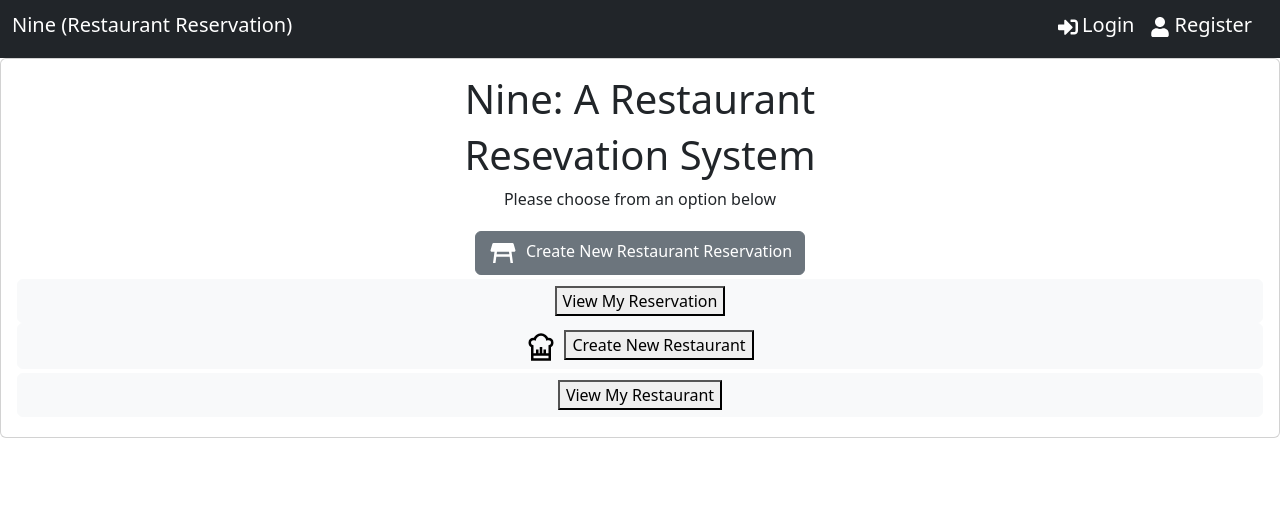
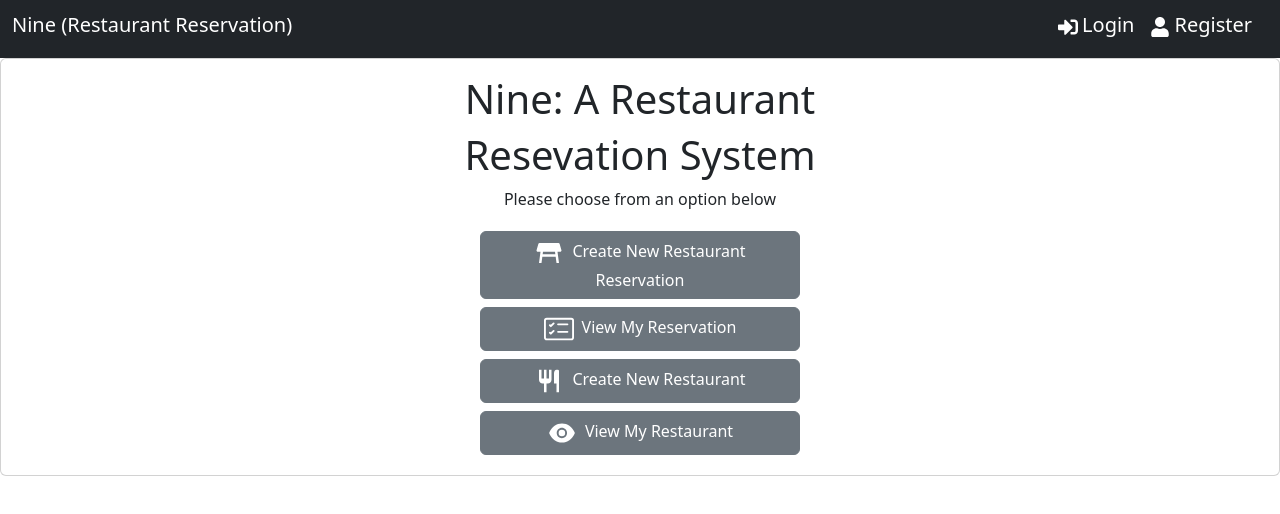
Before and after one commit to ThanachatAim/project-SW-DEV, a Next.js app in the folder nine/: page / in a window 1280 px wide. Shown: the top 514 px of the page. Built offline with nearby package versions, Linux system fonts and the light colour scheme.

Commit message:
update home page button

```diff
--- a/nine/app/page.js
+++ b/nine/app/page.js
@@ -1,7 +1,9 @@
 "use client";
 import Navbar from "../components/navbar";
 import { MdTableRestaurant } from "react-icons/md";
-import { GrRestaurant } from "react-icons/gr";
+import { BiRestaurant } from "react-icons/bi";
+import { BsCardChecklist } from "react-icons/bs";
+import { AiFillEye } from "react-icons/ai";
 import { getUser } from "@/logic/user";
 
 export default function page() {
@@ -32,21 +34,43 @@ export default function page() {
           <h1 className="card-title">Nine: A Restaurant</h1>
           <h1 className="caard-title">Resevation System</h1>
           <p className="card-text">Please choose from an option below</p>
-          <div className="btn btn-secondary btn-md btn-block my-1">
-            <MdTableRestaurant className="me-2" size={30} />
-            <a onClick={() => homeHandler("/create/reservation")}>
-              Create New Restaurant Reservation
-            </a>
+          <div className="d-block">
+            <div
+              className="btn btn-secondary btn-md btn-block my-1"
+              style={{ width: "20rem" }}
+            >
+              <MdTableRestaurant className="me-2" size={30} />
+              <a onClick={() => homeHandler("/create/reservation")}>
+                Create New Restaurant Reservation
+              </a>
+            </div>
           </div>
-          <div className="btn btn-light d-block">
-            <button onClick={() => homeHandler()}>View My Reservation</button>
+          <div className="d-block">
+            <div
+              className="btn btn-secondary btn-md btn-block my-1"
+              style={{ width: "20rem" }}
+            >
+              <BsCardChecklist className="me-2" size={30} />
+              <a onClick={() => homeHandler()}>View My Reservation</a>
+            </div>
           </div>
-          <div className="btn btn-light d-block">
-            <GrRestaurant className="me-2" size={30} />
-            <button onClick={() => homeHandler()}>Create New Restaurant</button>
+          <div className="d-block">
+            <div
+              className="btn btn-secondary btn-md btn-block my-1"
+              style={{ width: "20rem" }}
+            >
+              <BiRestaurant className="me-2" size={30} />
+              <a onClick={() => homeHandler()}>Create New Restaurant</a>
+            </div>
           </div>
-          <div className="btn btn-light d-block my-1">
-            <button onClick={() => homeHandler()}>View My Restaurant</button>
+          <div className="d-block">
+            <div
+              className="btn btn-secondary btn-md btn-block my-1"
+              style={{ width: "20rem" }}
+            >
+              <AiFillEye className="me-2" size={30} />
+              <a onClick={() => homeHandler()}>View My Restaurant</a>
+            </div>
           </div>
         </div>
       </div>
```
